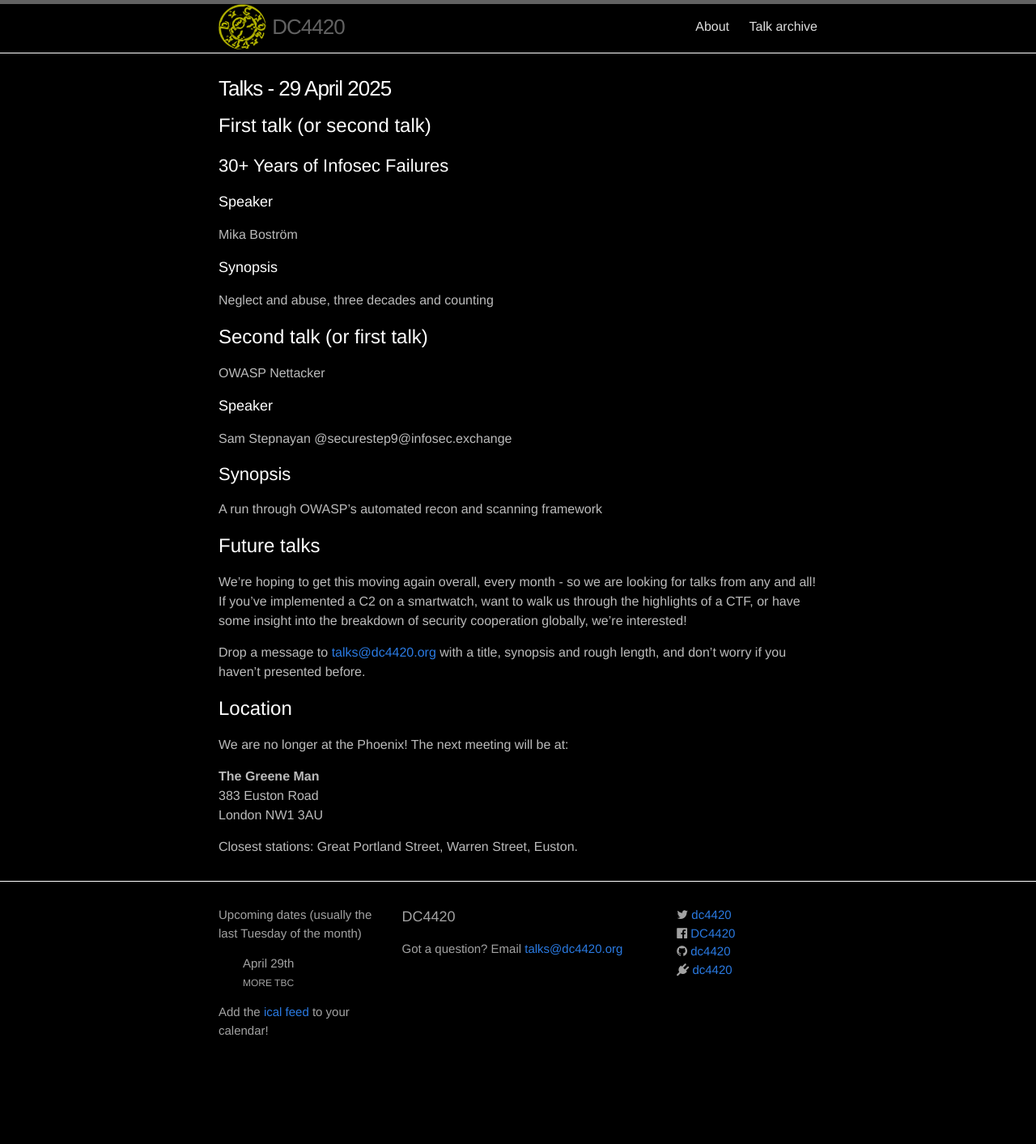
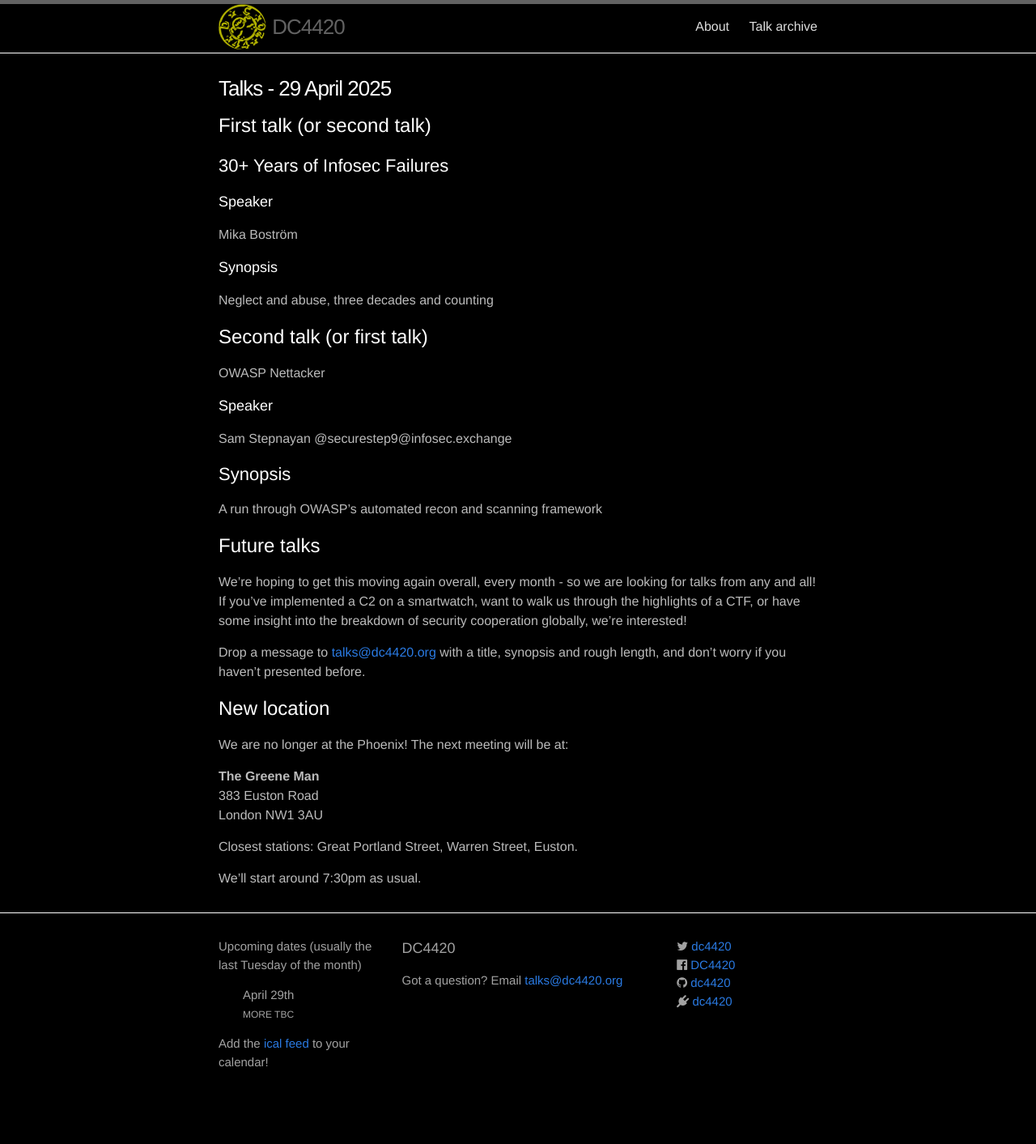
Before and after one commit to dc4420/website, a Jekyll site: the page built from _posts/2025-04-29-talks.markdown, in a window 1280 px wide. Shown: the whole page at 81% size. Built offline with Jekyll 4.4.1, drawn with Linux system fonts in a browser that asks for light colours; nearby versions of some CDN libraries; before the commit the page ends 1374 px from its top, so only the background shows below that.

Commit message:
The new location section is a one-off, but include time

```diff
--- a/_posts/2025-04-29-talks.markdown
+++ b/_posts/2025-04-29-talks.markdown
@@ -34,7 +34,7 @@
 
 Drop a message to [{{ site.email }}](mailto:{{ site.email }}) with a title, synopsis and rough length, and don't worry if you haven't presented before.
 
-# Location
+# New location
 
 We are no longer at the Phoenix! The next meeting will be at:
 
@@ -43,3 +43,5 @@
 London NW1 3AU
 
 Closest stations: Great Portland Street, Warren Street, Euston.
+
+We'll start around 7:30pm as usual.
```
